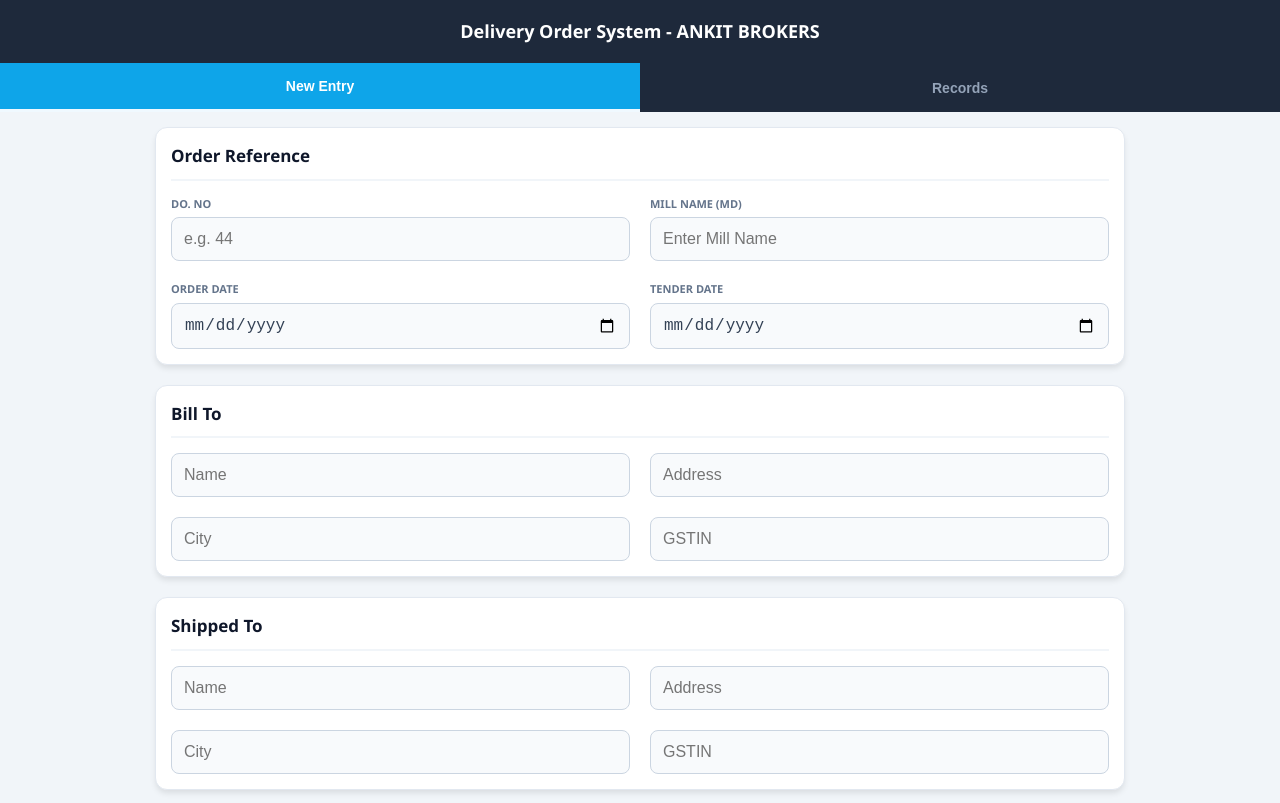
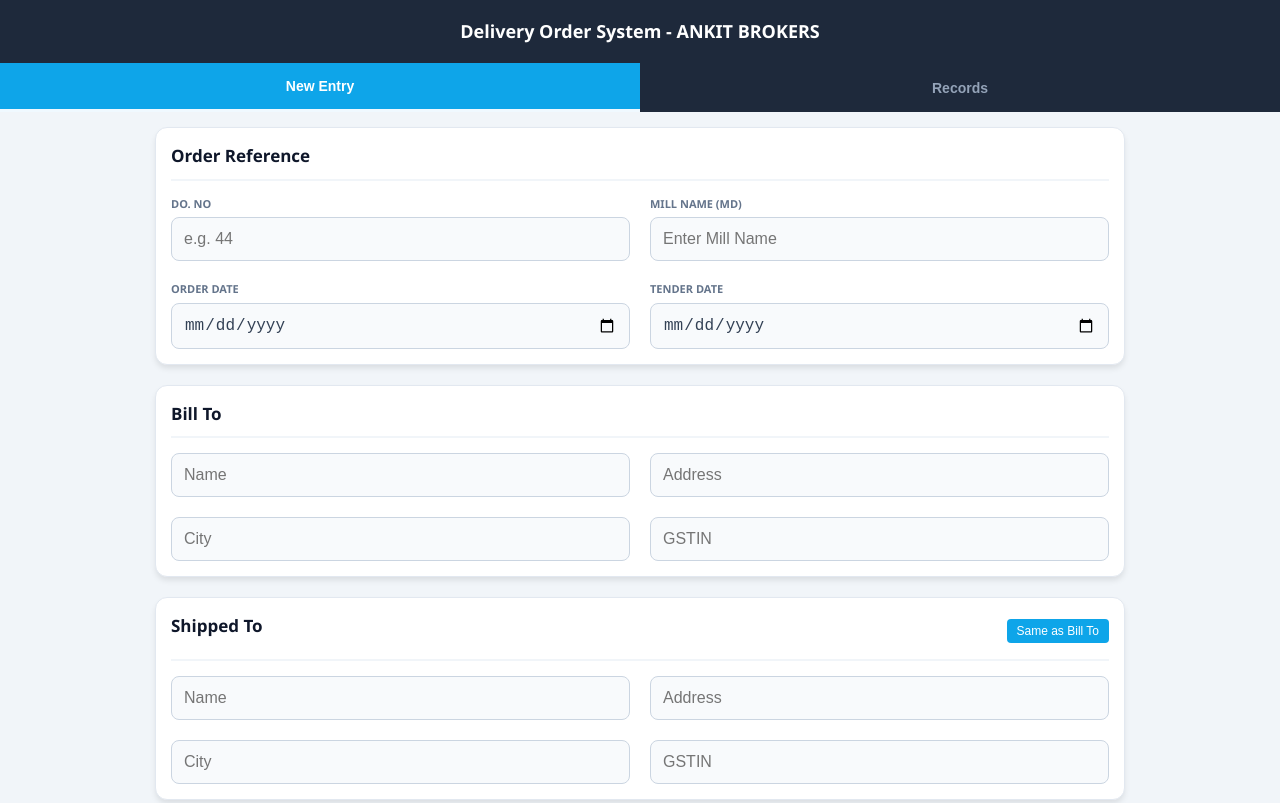
Before and after one commit to adwaitdubey14/Sugar-Broker-App, a website: page public/index.html in a window 1280 px wide. Shown: the top 803 px of the page. Drawn offline with Linux system fonts and the light colour scheme; no server answers.

Commit message:
greeting change and same as bill to button

```diff
--- a/public/index.html
+++ b/public/index.html
@@ -55,7 +55,12 @@
             </div>
 
          <div class="card">
-                <h3>Shipped To</h3>
+    <div style="display: flex; justify-content: space-between; align-items: center; margin-bottom: 15px; border-bottom: 2px solid #f1f5f9; padding-bottom: 10px;">
+        <h3 style="margin: 0; border: none;">Shipped To</h3>
+        <button type="button" onclick="copyBilling()" style="background: #0ea5e9; color: white; border: none; padding: 5px 10px; border-radius: 4px; font-size: 12px; cursor: pointer;">
+            Same as Bill To
+        </button>
+    </div>
     <div class="form-grid">
         <input id="shipName" placeholder="Name">
         <input id="shipPlace" placeholder="Address">
--- a/public/script.js
+++ b/public/script.js
@@ -245,3 +245,14 @@
     if(qtyInput) qtyInput.addEventListener('input', calculate);
     if(rateInput) rateInput.addEventListener('input', calculate);
 });
+
+function copyBilling() {
+    document.getElementById('shipName').value = document.getElementById('billName').value;
+    document.getElementById('shipPlace').value = document.getElementById('billPlace').value;
+    document.getElementById('shipCity').value = document.getElementById('billCity').value;
+    document.getElementById('shipGST').value = document.getElementById('billGST').value;
+
+    // Trigger the GST listener manually to capitalize if needed
+    const event = new Event('input');
+    document.getElementById('shipGST').dispatchEvent(event);
+}
--- a/server.js
+++ b/server.js
@@ -181,7 +181,7 @@
   .invocation {
     text-align: center;
     font-weight: bold;
-    font-size: 11px;
+    font-size: 15px;
     margin-bottom: 6px;
     letter-spacing: 0.5px;
   }
@@ -369,7 +369,7 @@
 </head>
 <body>
 
-<div class="invocation">|| Shri Mahavirai Namah: ||</div>
+<div class="invocation">|| जय श्री कृष्णा ||</div>
 
 <div class="outer">
 
```
Lines whose indentation alone changed are shown as unchanged.
